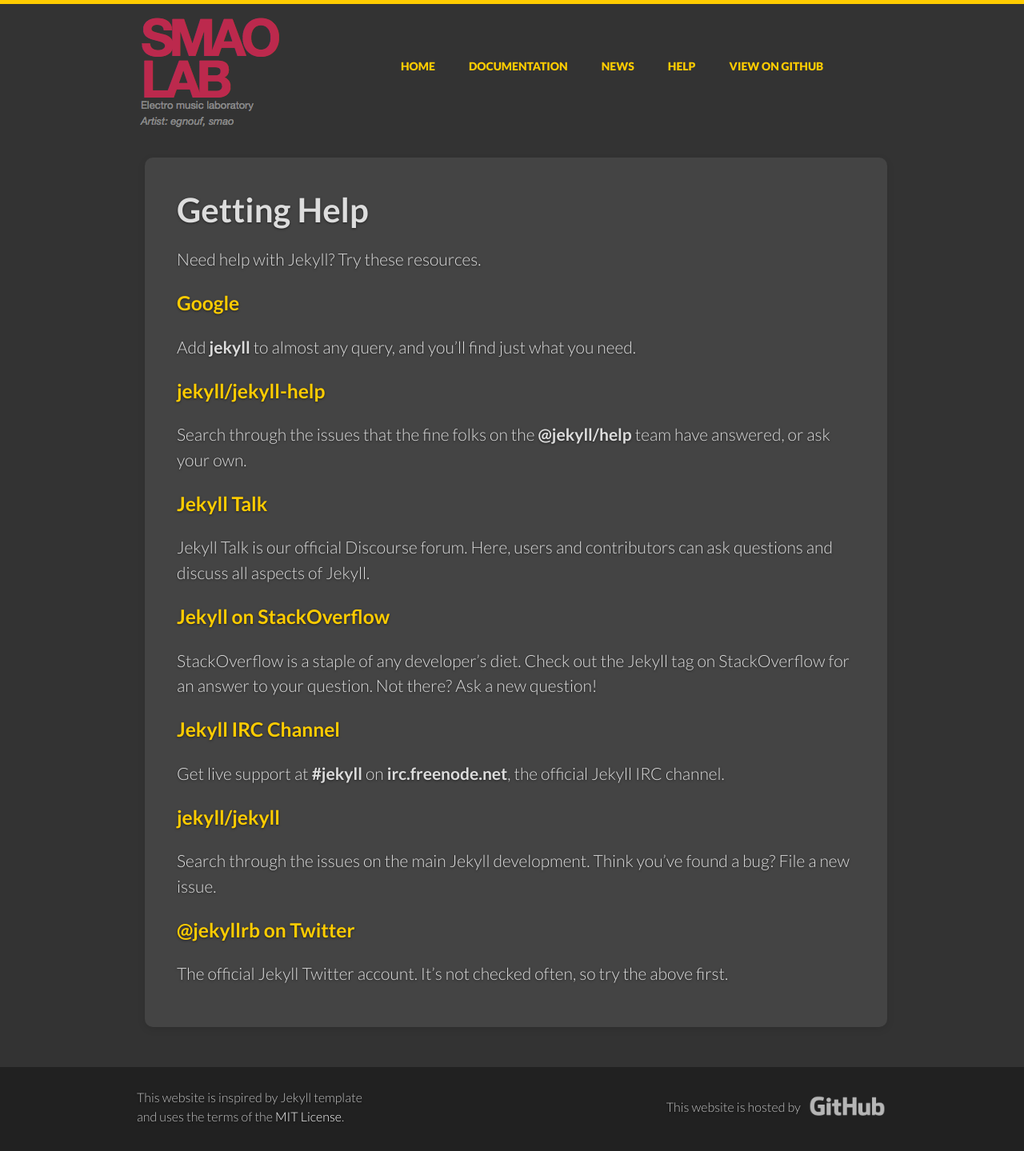
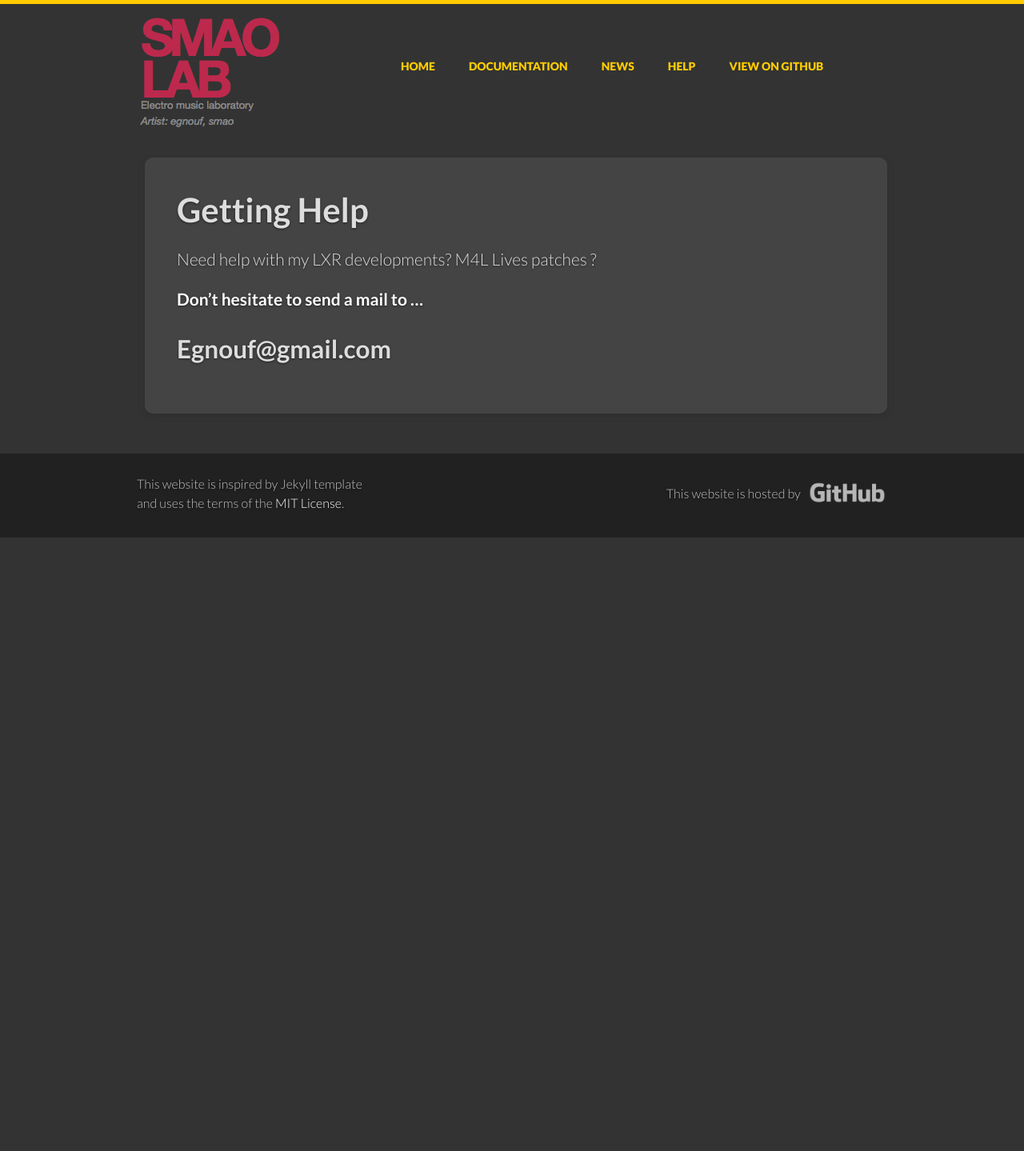
Before and after one commit to smaolab/github.io, a Jekyll site: the page built from help/index.md, in a window 1280 px wide. Shown: the whole page at 80% size. Built offline with Jekyll 4.4.1, drawn with Linux system fonts in a browser that asks for light colours; after the commit the page ends 900 px from its top, so only the background shows below that.

Commit message:
title changed

```diff
--- a/help/index.md
+++ b/help/index.md
@@ -3,39 +3,7 @@
 title: Getting Help
 ---
 
-Need help with Jekyll? Try these resources.
+Need help with my LXR developments? M4L Lives patches ?
 
-### [Google](https://google.com)
-
-Add **jekyll** to almost any query, and you'll find just what you need.
-
-### [jekyll/jekyll-help]({{site.help_url}}#how-do-i-ask-a-question)
-
-Search through the issues that the fine folks on the **@jekyll/help** team
-have answered, or ask your own.
-
-### [Jekyll Talk](https://talk.jekyllrb.com/)
-
-Jekyll Talk is our official Discourse forum. Here, users and contributors
-can ask questions and discuss all aspects of Jekyll.
-
-### [Jekyll on StackOverflow](http://stackoverflow.com/questions/tagged/jekyll)
-
-StackOverflow is a staple of any developer's diet. Check out the Jekyll tag
-on StackOverflow for an answer to your question. Not there? Ask a new
-question!
-
-### [Jekyll IRC Channel](irc:irc.freenode.net/jekyll)
-
-Get live support at **#jekyll** on **irc.freenode.net**, the official
-Jekyll IRC channel.
-
-### [jekyll/jekyll](https://github.com/jekyll/jekyll/issues)
-
-Search through the issues on the main Jekyll development. Think you've
-found a bug? File a new issue.
-
-### [@jekyllrb on Twitter](https://twitter.com/jekyllrb)
-
-The official Jekyll Twitter account. It's not checked often, so try the
-above first.
+#### Don't hesitate to send a mail to …
+## Egnouf@gmail.com
--- a/index.html
+++ b/index.html
@@ -7,7 +7,7 @@
 <section class="intro">
   <div class="grid">
     <div class="unit whole center-on-mobiles">
-      <p class="first">This website is dedicated to my <em>music plug-ins source code</em>.</p>
+      <p class="first">This website is dedicated to my open source <em>music plug-ins source code</em>.</p>
     </div>
   </div>
 </section>
@@ -38,7 +38,7 @@
 <section class="quickstart">
   <div class="grid">
     <div class="unit golden-small center-on-mobiles">
-      <h3>Get up and running <em>in&nbsp;seconds</em>.</h3>
+      <h3>Enjoy and don't hesitate to contact me at egnouf@gmail.com</h3>
     </div>
     <div class="unit golden-large code">
       <p class="title">Quick-start Instructions</p>
```
